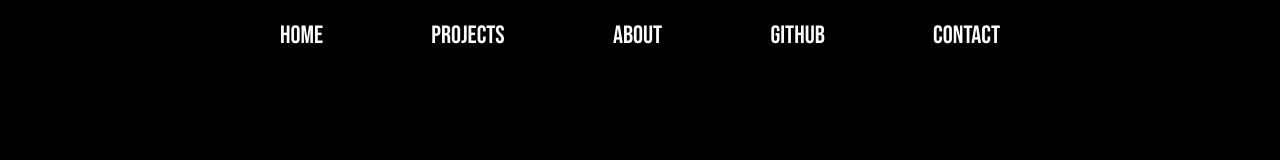
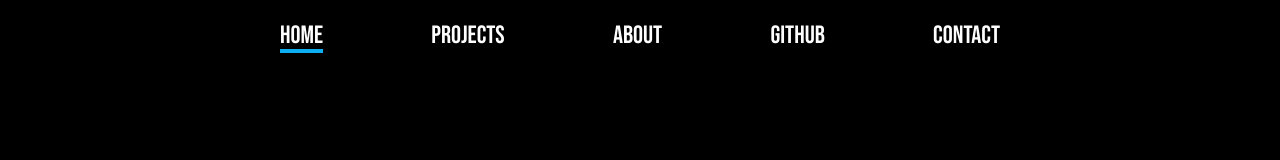
Before and after one commit to akinevans/akinevans.com-v3, a React (Create React App) app: page / in a window 1280 px wide. Shown: the top 160 px of the page. Built offline with nearby package versions, Linux system fonts and the light colour scheme.

Commit message:
Change text decoration for active nav item, Update README

```diff
--- a/src/components/Navbar.css
+++ b/src/components/Navbar.css
@@ -44,3 +44,14 @@
   color: var(--blue);
   transition: color 0.3s ease-out;
 }
+
+/*^ Underline SVG needs fixing */
+.active {
+  /* background-image: url("../icons/nav-underline.svg");
+  background-repeat: no-repeat;
+  background-position: bottom; */
+  text-decoration: underline;
+  text-decoration-color: var(--blue);
+  text-decoration-thickness: 4px;
+  text-underline-offset: 6px;
+}
--- a/src/components/Navbar.js
+++ b/src/components/Navbar.js
@@ -6,7 +6,7 @@ export default function Navbar() {
     <nav className='nav-outer-wrapper'>
       <div className='nav-inner-wrapper'>
         <div className='nav-link-wrapper'>
-          <a href='/#' className='nav-link'>
+          <a href='/#' className='nav-link active'>
             HOME
           </a>
           <a href='/#' className='nav-link'>
```
Also changed, not shown: src/icons/nav-underline.svg, 1 other file (tests, documents, lock files or other folders).
